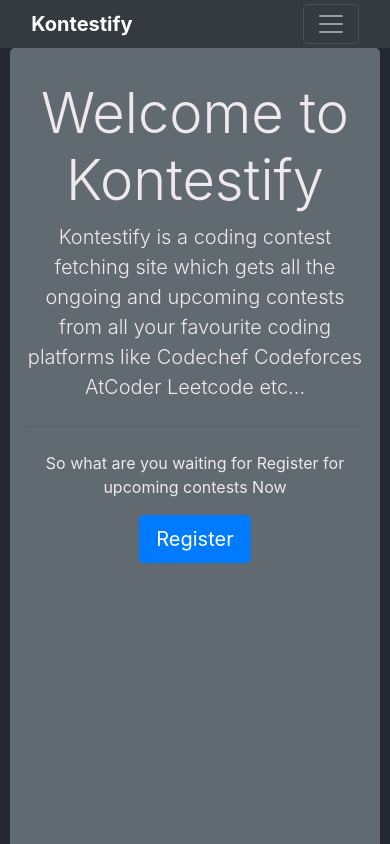
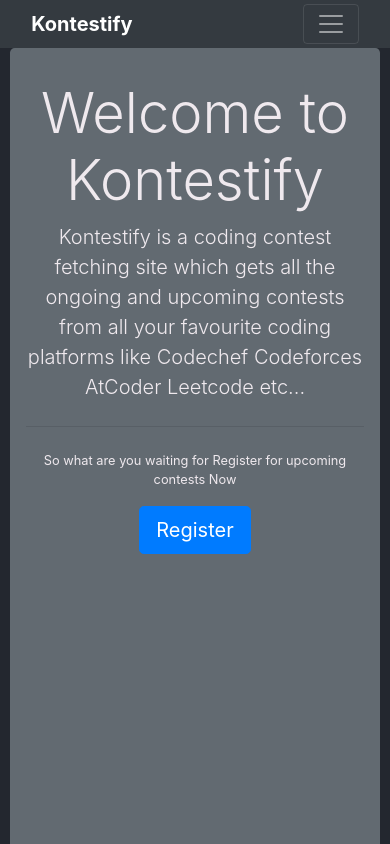
Before and after one commit to khadeshyam/kontestify, a React (Create React App) app: page / in a window 390 px wide. Shown: the top 844 px of the page. Built offline with nearby package versions, Linux system fonts and the light colour scheme; no server answers.

Commit message:
make homepage responsive using media queries

```diff
--- a/src/App.css
+++ b/src/App.css
@@ -86,6 +86,15 @@ body{
 
 
 @media screen and (min-device-width:300px) {
+  .jumbotron{
+    font-size:0.8rem;
+    color:rgba(239, 233, 238, 1);
+    background-color:rgb(98, 106, 113);
+    width: 95vw !important;
+    margin: 0px auto;
+    height: 150vh !important;
+  }
+
 
   .row{
     display: grid;
```
